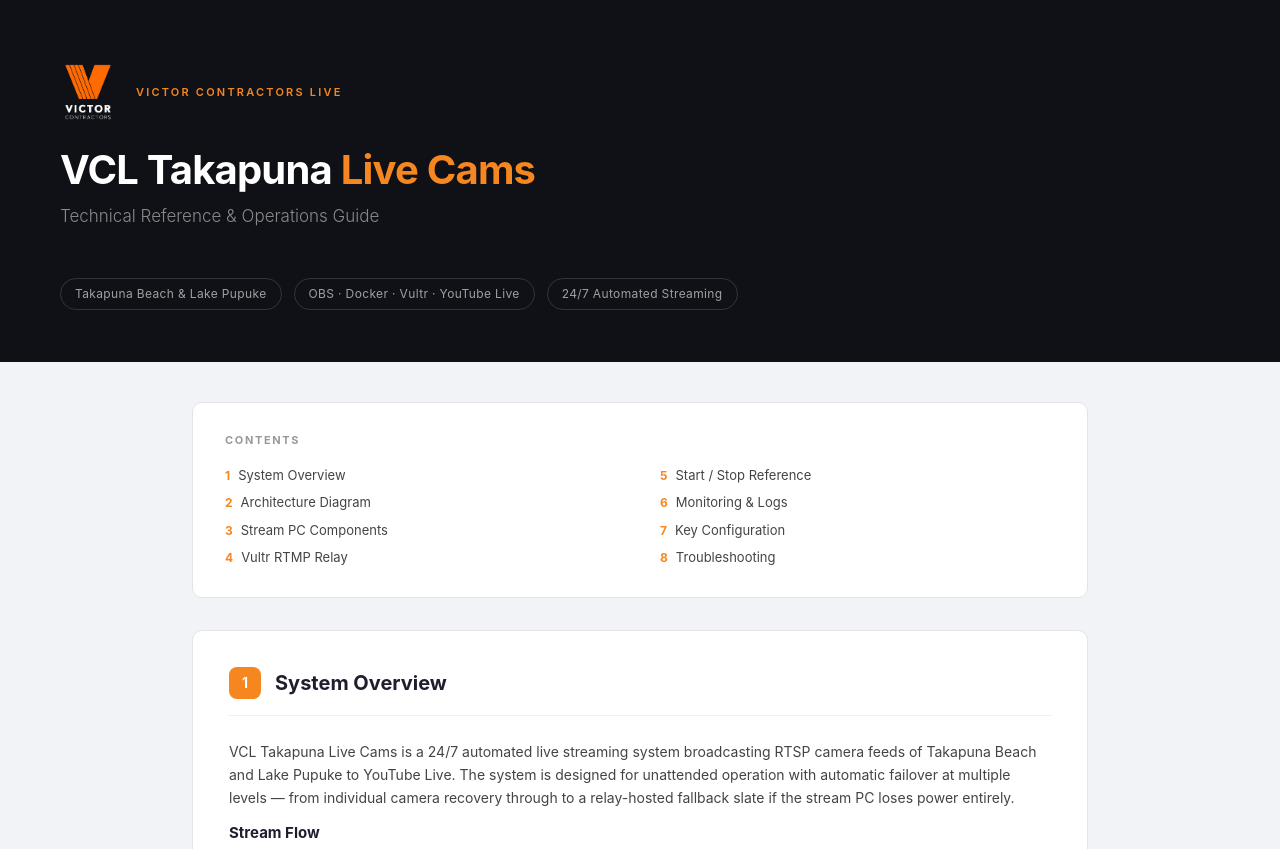
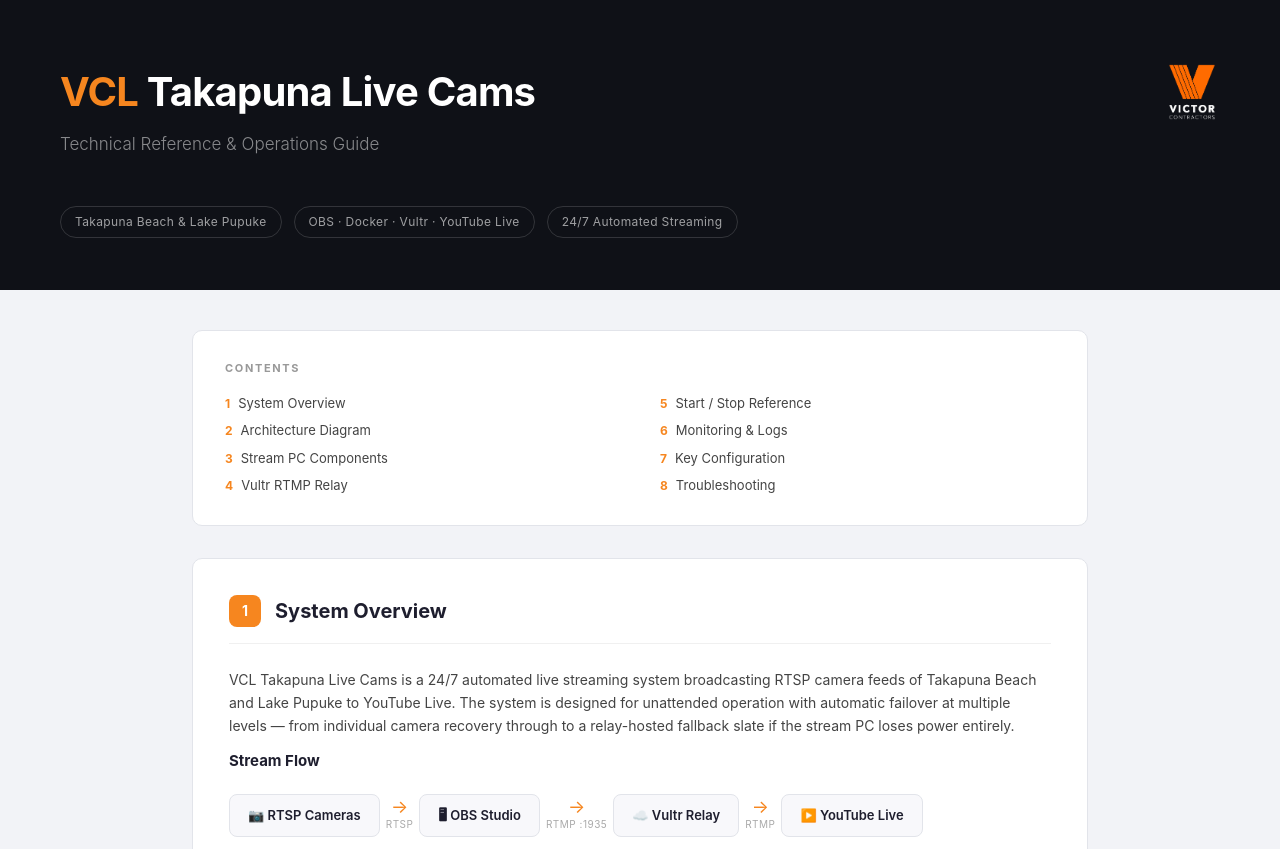
Before and after one commit to humberz/vcl-stream, a plain HTML site: page docs/technical-reference.html in a window 1280 px wide. Shown: the top 849 px of the page. Drawn offline with Linux system fonts and the light colour scheme.

Commit message:
Tech doc: update cover branding — logo top-right, VCL orange, remove Victor Contractors wording

```diff
--- a/docs/technical-reference.html
+++ b/docs/technical-reference.html
@@ -32,11 +32,11 @@
       padding: 64px 60px 52px;
     }
 
-    .cover-top {
+    .cover-title-row {
       display: flex;
       align-items: center;
-      gap: 20px;
-      margin-bottom: 28px;
+      justify-content: space-between;
+      margin-bottom: 10px;
     }
 
     .cover-logo {
@@ -46,24 +46,15 @@
       flex-shrink: 0;
     }
 
-    .cover-eyebrow {
-      font-size: 11px;
-      font-weight: 600;
-      letter-spacing: 0.2em;
-      text-transform: uppercase;
-      color: #F6861F;
-    }
-
     .cover-title {
       font-size: 40px;
       font-weight: 700;
       letter-spacing: -0.02em;
       color: white;
-      margin-bottom: 10px;
       line-height: 1.1;
     }
 
-    .cover-title span { color: #F6861F; }
+    .cover-title .vcl { color: #F6861F; }
 
     .cover-subtitle {
       font-size: 17px;
@@ -405,11 +396,10 @@
 
 <!-- COVER -->
 <div class="cover">
-  <div class="cover-top">
+  <div class="cover-title-row">
+    <div class="cover-title"><span class="vcl">VCL</span> Takapuna Live Cams</div>
     <img src="v-logo-white-1000x1000.png" alt="VCL Logo" class="cover-logo"/>
-    <div class="cover-eyebrow">Victor Contractors Live</div>
   </div>
-  <div class="cover-title">VCL Takapuna <span>Live Cams</span></div>
   <div class="cover-subtitle">Technical Reference &amp; Operations Guide</div>
   <div class="cover-chips">
     <div class="cover-chip">Takapuna Beach &amp; Lake Pupuke</div>
@@ -893,7 +883,7 @@
 <!-- FOOTER -->
 <div style="background:#0f1117;padding:28px 60px;display:flex;align-items:center;gap:16px;">
   <img src="v-logo-white-1000x1000.png" alt="VCL" style="width:28px;height:28px;opacity:0.5;"/>
-  <span style="font-size:12px;color:rgba(255,255,255,0.25);letter-spacing:0.08em;">Victor Contractors Live &nbsp;·&nbsp; VCL Takapuna Live Cams &nbsp;·&nbsp; Technical Reference</span>
+  <span style="font-size:12px;color:rgba(255,255,255,0.25);letter-spacing:0.08em;">VCL Takapuna Live Cams &nbsp;·&nbsp; Technical Reference</span>
 </div>
 
 </body>
```
